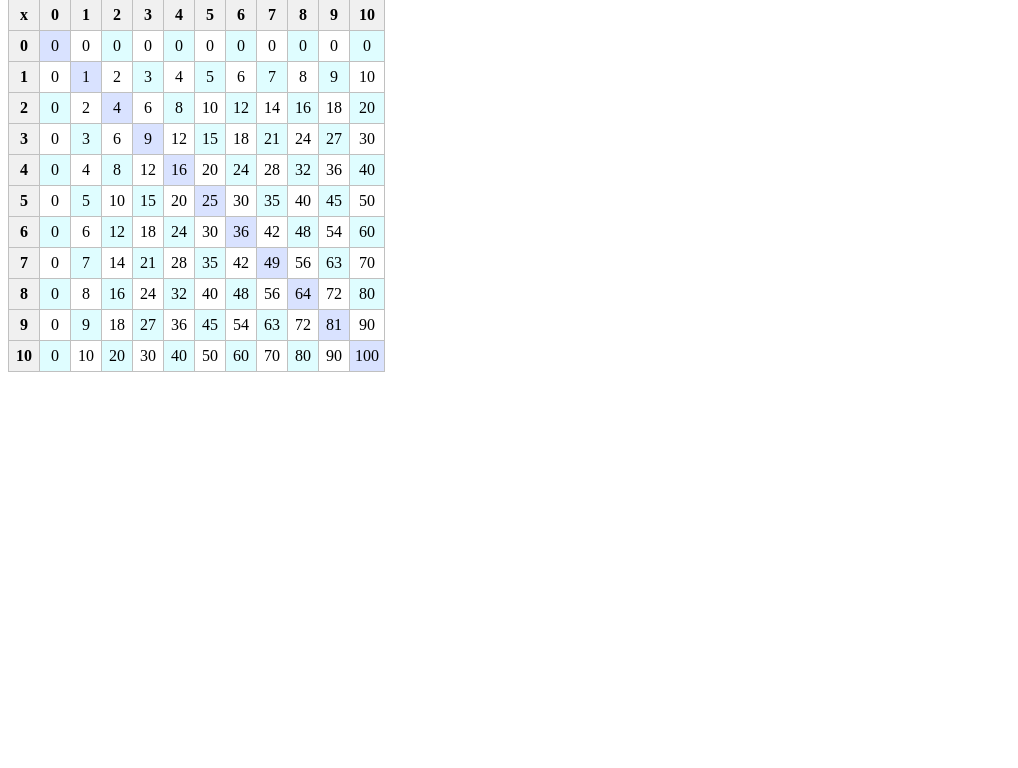
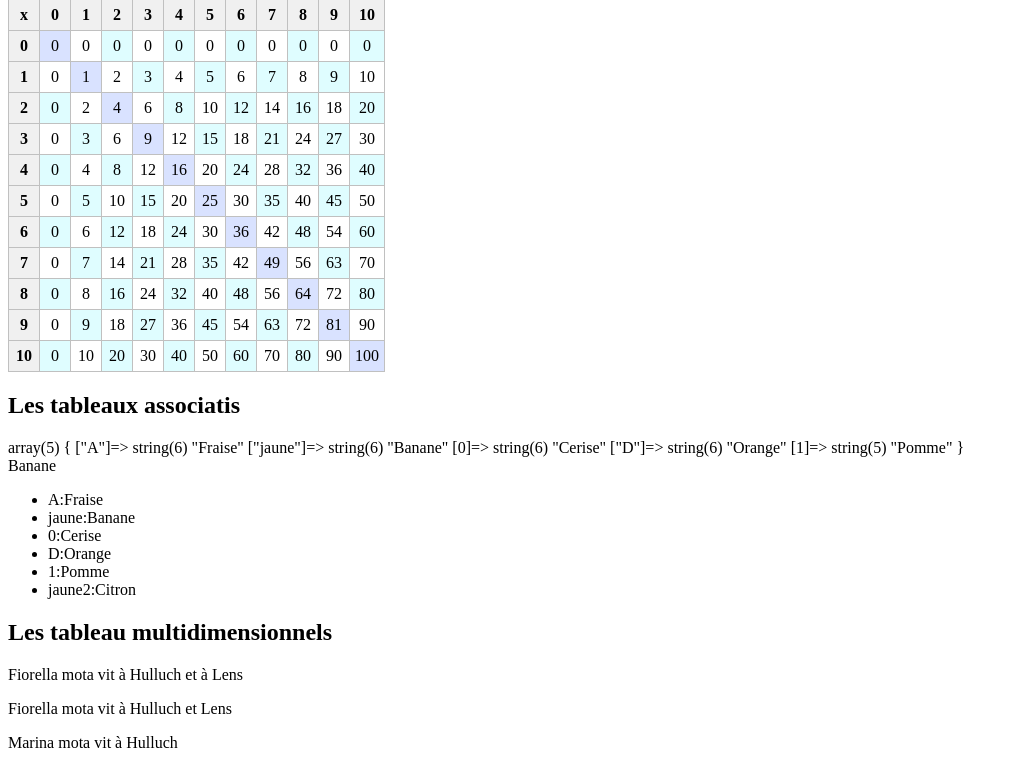
Before and after one commit to KoWyNx/PHP, a PHP site: page / in a window 1280 px wide. Shown: the part 4965-5733 px from the top of the page, without its empty margins (0-1018 px from the left). Before the commit the page ends 5337 px from the top, so only its background shows below. Run offline with PHP 8.4, Linux system fonts and the light colour scheme.

Commit message:
Tableau multidimensionnel

```diff
--- a/04-boucle/index.php
+++ b/04-boucle/index.php
@@ -188,5 +188,94 @@ echo "</div>";
         </tbody>
     </table>
 
+
+
+
+
+
+
+
+
+
+
+
+
+
+
+    <h2>Les tableaux associatis</h2>
+
+    <?php
+    //Un tableau associatifs possède des index que l'on définit nous-même
+    //Un index est unique, on n'est pas obligé de définir tous les $index
+
+    $fruits = [
+        'A' => 'Fraise',
+        'jaune' => 'Banane',
+        'Cerise',
+        'D' => 'Orange',
+        'Pomme',
+    ];
+
+    var_dump($fruits);
+    echo '<br />';
+
+    echo $fruits['jaune'];
+    echo '<br />';
+
+    $fruits['jaune2'] = 'Citron';
+
+    ?>
+
+    <ul>
+        <!-- On peut récupérer l'index avec la double arrow operator (opérateur double fléche) -->
+
+        <?php foreach ($fruits as $index => $fruit) { ?>
+        <li><?= $index.':'.$fruit; ?></li>
+
+
+        <?php } ?>
+    </ul>
+
+    <h2>Les tableau multidimensionnels</h2>
+
+    <?php
+    $users = [//Dimension 1
+        [//Dimension 2
+            'name' => 'mota',
+            'firstname' => 'Fiorella',
+            'phone' => '0600000000',
+            'adresses' => ['Hulluch', 'Lens'],
+        ],
+        [
+            'name' => 'mota',
+            'firstname' => 'Marina',
+            'phone' => '0700000000',
+            'adresses' => ['Hulluch'],
+        ],
+    ];
+
+    //Comment afficher Fiorella Mota vit à Hulluch et à Lens.
+
+    ?>
+
+    <p><?= $users[0]['firstname'].' '.$users[0]['name'];?> vit à <?= $users[0]['adresses'][0]; ?> et à <?= $users[0]['adresses'][1] ?></p>
+
+    <!-- Comment afficher tous les utilisateurs avec toutes leurs adresses -->
+
+    <?php foreach ($users as $user) { ?>
+        <p>
+            <?= $user['firstname'].' '.$user['name']; ?> vit à
+
+            <?php foreach($user['adresses'] as $index => $adress) { ?>
+                 <?= $adress ?>
+                <?= $index <count($user['adresses']) - 1 ? 'et' :'';?>
+
+            <?php } ?>
+
+        </p>
+    <?php } ?>
+
+
+
 </body>
 </html>
```
